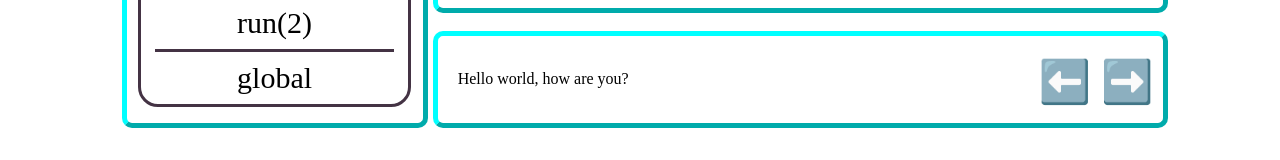
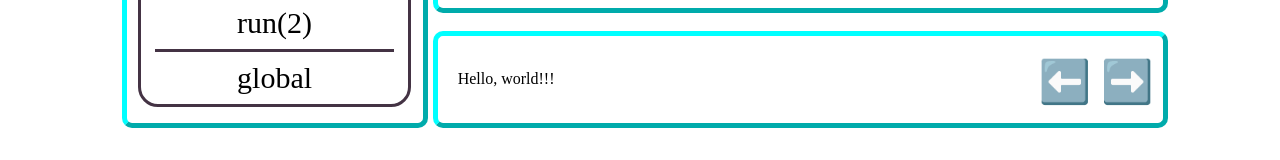
Before and after one commit to DevDolphin7/Learnin-Recursion, a React (Vite) app: page /recursive-kata/1 in a window 1280 px wide. Shown: the part 596-756 px from the top of the page. Built offline with nearby package versions, Linux system fonts and the light colour scheme.

Commit message:
Update user instructions based on current step

```diff
--- a/src/components/UserInterfacePane.jsx
+++ b/src/components/UserInterfacePane.jsx
@@ -1,18 +1,30 @@
+import { useContext, useState } from "react";
+import { StepInformationContext } from "../contexts/StepInformation";
+
 function UserInterfacePane() {
-  const stepText = "Hello world, how are you?";
+  const stepInfo = useContext(StepInformationContext);
+  const [userInstructions, setUserInstructions] = useState(
+    stepInfo.steps[stepInfo.currentStep].text
+  );
 
   const handlePrevious = () => {
-    console.log("Previous step");
+    if (stepInfo.currentStep > 0) {
+      stepInfo.currentStep--;
+      setUserInstructions(stepInfo.steps[stepInfo.currentStep].text);
+    }
   };
 
   const handleNext = () => {
-    console.log("Next step");
+    if (stepInfo.currentStep < stepInfo.steps.length - 1) {
+      stepInfo.currentStep++;
+      setUserInstructions(stepInfo.steps[stepInfo.currentStep].text);
+    }
   };
 
   return (
     <section className="ui-pane-container pane-borders">
       <div className="comment-box">
-        <p>{stepText}</p>
+        <p>{userInstructions}</p>
       </div>
       <a className="step-arrow" onClick={handlePrevious}>
         ⬅️
```
